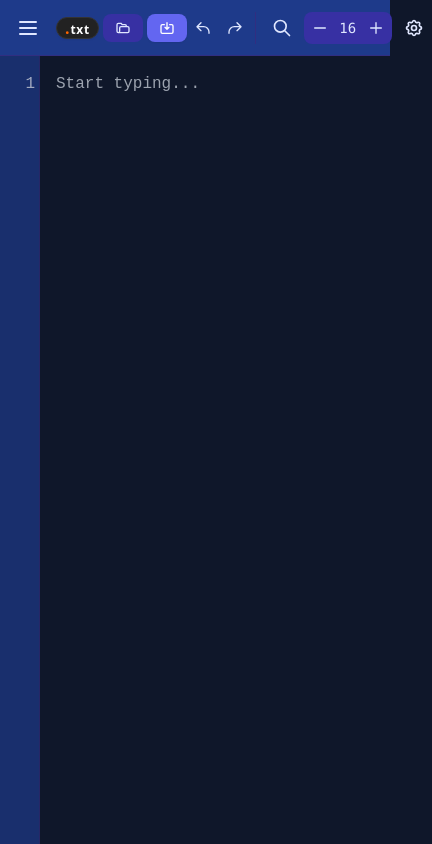
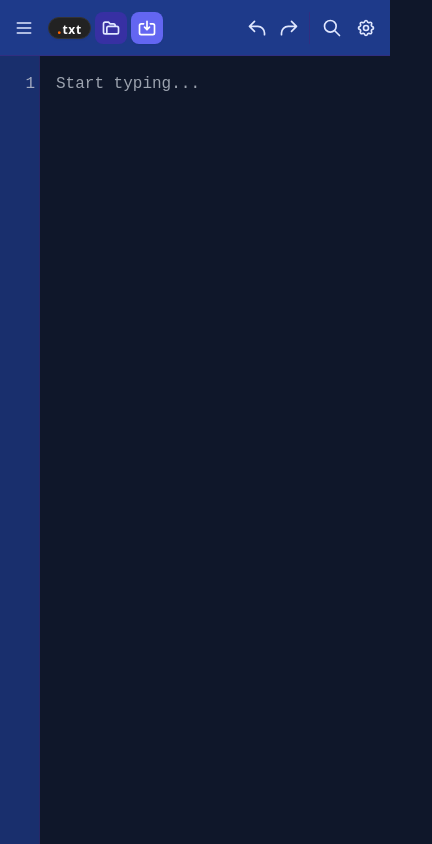
Before and after one commit to official-aryan-mishra/localpad, a plain HTML site: page index.html in a window 390 px wide. Shown: the whole page, 432 px wide, since content can reach past the window. Drawn offline with nearby package versions, Linux system fonts and the light colour scheme.

Commit message:
Refactor header and button styles for responsiveness
Updated header and button styles for better responsiveness and usability. Adjusted font size controls and improved layout for mobile view.

```diff
--- a/index.html
+++ b/index.html
@@ -207,11 +207,11 @@
 <body class="bg-theme_bg text-theme_text h-screen w-screen flex flex-col overflow-hidden transition-colors duration-200 font-sans">
 
     <!-- Top Toolbar -->
-    <header class="h-14 md:h-16 flex-shrink-0 border-b border-theme_border bg-theme_toolbar flex items-center justify-between px-2 md:px-4 z-20 transition-colors duration-200 relative">
+    <header class="h-14 md:h-16 flex-shrink-0 border-b border-theme_border bg-theme_toolbar flex items-center justify-between overflow-x-auto no-scrollbar px-2 md:px-4 z-20 transition-colors duration-200 relative w-full gap-1 md:gap-2">
 
-        <div class="flex items-center space-x-1 md:space-x-3">
-            <button onclick="app.toggleTabs()" class="p-2 rounded-lg hover:bg-theme_hover text-theme_text transition focus:outline-none">
-                <svg class="w-6 h-6" fill="none" stroke="currentColor" viewBox="0 0 24 24"><path stroke-linecap="round" stroke-linejoin="round" stroke-width="2" d="M4 6h16M4 12h16M4 18h16"></path></svg>
+        <div class="flex items-center space-x-1 md:space-x-3 flex-shrink-0">
+            <button onclick="app.toggleTabs()" class="p-1.5 md:p-2 rounded-lg hover:bg-theme_hover text-theme_text transition focus:outline-none">
+                <svg class="w-5 h-5 md:w-6 md:h-6" fill="none" stroke="currentColor" viewBox="0 0 24 24"><path stroke-linecap="round" stroke-linejoin="round" stroke-width="2" d="M4 6h16M4 12h16M4 18h16"></path></svg>
             </button>
 
             <!-- Logo & Pill -->
@@ -224,14 +224,14 @@
             </div>
 
             <!-- Open / Save Controls -->
-            <button onclick="app.handleFileOpenClick()" class="flex items-center space-x-1 px-3 py-1.5 md:py-2 bg-theme_hover hover:opacity-80 rounded-lg transition text-sm font-medium focus:outline-none">
-                <svg class="w-4 h-4 md:w-5 md:h-5" fill="none" stroke="currentColor" viewBox="0 0 24 24"><path stroke-linecap="round" stroke-linejoin="round" stroke-width="2" d="M5 19a2 2 0 01-2-2V7a2 2 0 012-2h4l2 2h4a2 2 0 012 2v1M5 19h14a2 2 0 002-2v-5a2 2 0 00-2-2H9a2 2 0 00-2 2v5a2 2 0 01-2 2z"></path></svg>
+            <button onclick="app.handleFileOpenClick()" class="flex items-center space-x-1 p-1.5 md:px-3 md:py-2 bg-theme_hover hover:opacity-80 rounded-lg transition text-sm font-medium focus:outline-none" title="Open (Ctrl+O)">
+                <svg class="w-5 h-5" fill="none" stroke="currentColor" viewBox="0 0 24 24"><path stroke-linecap="round" stroke-linejoin="round" stroke-width="2" d="M5 19a2 2 0 01-2-2V7a2 2 0 012-2h4l2 2h4a2 2 0 012 2v1M5 19h14a2 2 0 002-2v-5a2 2 0 00-2-2H9a2 2 0 00-2 2v5a2 2 0 01-2 2z"></path></svg>
                 <span class="hidden lg:inline">Open</span>
             </button>
             <input type="file" id="file-input" class="hidden" accept=".txt,.py,.sh,.js,.html,.json" onchange="app.handleFileFallback(event)">
 
-            <button onclick="app.saveFile()" class="flex items-center space-x-1 px-3 py-1.5 md:py-2 bg-primary hover:bg-primary_hover text-white rounded-lg transition text-sm font-medium shadow-sm focus:outline-none">
-                <svg class="w-4 h-4 md:w-5 md:h-5" fill="none" stroke="currentColor" viewBox="0 0 24 24"><path stroke-linecap="round" stroke-linejoin="round" stroke-width="2" d="M8 7H5a2 2 0 00-2 2v9a2 2 0 002 2h14a2 2 0 002-2V9a2 2 0 00-2-2h-3m-1 4l-3 3m0 0l-3-3m3 3V4"></path></svg>
+            <button onclick="app.saveFile()" class="flex items-center space-x-1 p-1.5 md:px-3 md:py-2 bg-primary hover:bg-primary_hover text-white rounded-lg transition text-sm font-medium shadow-sm focus:outline-none" title="Save (Ctrl+S)">
+                <svg class="w-5 h-5" fill="none" stroke="currentColor" viewBox="0 0 24 24"><path stroke-linecap="round" stroke-linejoin="round" stroke-width="2" d="M8 7H5a2 2 0 00-2 2v9a2 2 0 002 2h14a2 2 0 002-2V9a2 2 0 00-2-2h-3m-1 4l-3 3m0 0l-3-3m3 3V4"></path></svg>
                 <span class="hidden lg:inline">Save</span>
             </button>
         </div>
@@ -241,35 +241,24 @@
             <span id="active-file-display" class="text-sm font-semibold opacity-80 truncate text-theme_text">untitled.txt</span>
         </div>
 
-        <div class="flex items-center space-x-1 md:space-x-2">
+        <div class="flex items-center space-x-0.5 md:space-x-2 flex-shrink-0 ml-auto">
             <!-- Undo / Redo -->
-            <div class="flex items-center border-r border-theme_border pr-1 md:pr-2 mr-1 md:mr-2">
-                <button onclick="app.undo()" class="p-2 hover:bg-theme_hover rounded-lg transition focus:outline-none" title="Undo (Ctrl+Z)">
-                    <svg class="w-4 h-4 md:w-5 md:h-5" fill="none" stroke="currentColor" viewBox="0 0 24 24"><path stroke-linecap="round" stroke-linejoin="round" stroke-width="2" d="M3 10h10a8 8 0 018 8v2M3 10l6 6m-6-6l6-6"></path></svg>
+            <div class="flex items-center border-r border-theme_border pr-1 mr-1 md:pr-2 md:mr-2">
+                <button onclick="app.undo()" class="p-1.5 hover:bg-theme_hover rounded-lg transition focus:outline-none" title="Undo (Ctrl+Z)">
+                    <svg class="w-5 h-5" fill="none" stroke="currentColor" viewBox="0 0 24 24"><path stroke-linecap="round" stroke-linejoin="round" stroke-width="2" d="M3 10h10a8 8 0 018 8v2M3 10l6 6m-6-6l6-6"></path></svg>
                 </button>
-                <button onclick="app.redo()" class="p-2 hover:bg-theme_hover rounded-lg transition focus:outline-none" title="Redo (Ctrl+Y)">
-                    <svg class="w-4 h-4 md:w-5 md:h-5" fill="none" stroke="currentColor" viewBox="0 0 24 24"><path stroke-linecap="round" stroke-linejoin="round" stroke-width="2" d="M21 10h-10a8 8 0 00-8 8v2M21 10l-6 6m6-6l-6-6"></path></svg>
+                <button onclick="app.redo()" class="p-1.5 hover:bg-theme_hover rounded-lg transition focus:outline-none" title="Redo (Ctrl+Y)">
+                    <svg class="w-5 h-5" fill="none" stroke="currentColor" viewBox="0 0 24 24"><path stroke-linecap="round" stroke-linejoin="round" stroke-width="2" d="M21 10h-10a8 8 0 00-8 8v2M21 10l-6 6m6-6l-6-6"></path></svg>
                 </button>
             </div>
 
             <!-- Find & Replace Button -->
-            <button onclick="app.toggleFindReplace()" class="p-2 hover:bg-theme_hover rounded-lg transition focus:outline-none" title="Find and Replace">
-                <svg class="w-5 h-5 md:w-6 md:h-6" fill="none" stroke="currentColor" viewBox="0 0 24 24"><path stroke-linecap="round" stroke-linejoin="round" stroke-width="2" d="M21 21l-6-6m2-5a7 7 0 11-14 0 7 7 0 0114 0z"></path></svg>
+            <button onclick="app.toggleFindReplace()" class="p-1.5 hover:bg-theme_hover rounded-lg transition focus:outline-none" title="Find and Replace">
+                <svg class="w-5 h-5" fill="none" stroke="currentColor" viewBox="0 0 24 24"><path stroke-linecap="round" stroke-linejoin="round" stroke-width="2" d="M21 21l-6-6m2-5a7 7 0 11-14 0 7 7 0 0114 0z"></path></svg>
             </button>
 
-            <!-- Font Size Controls -->
-            <div class="flex items-center space-x-1 bg-theme_hover p-1 rounded-lg">
-                <button onclick="app.changeFontSize(-2)" class="p-1 hover:bg-theme_bg rounded transition focus:outline-none" title="Decrease Font">
-                    <svg class="w-4 h-4" fill="none" stroke="currentColor" viewBox="0 0 24 24"><path stroke-linecap="round" stroke-linejoin="round" stroke-width="2" d="M20 12H4"></path></svg>
-                </button>
-                <span id="font-size-display" class="text-sm font-mono font-medium w-6 text-center">16</span>
-                <button onclick="app.changeFontSize(2)" class="p-1 hover:bg-theme_bg rounded transition focus:outline-none" title="Increase Font">
-                    <svg class="w-4 h-4" fill="none" stroke="currentColor" viewBox="0 0 24 24"><path stroke-linecap="round" stroke-linejoin="round" stroke-width="2" d="M12 4v16m8-8H4"></path></svg>
-                </button>
-            </div>
-
             <!-- Settings Button -->
-            <button onclick="app.toggleSettings()" class="p-2 hover:bg-theme_hover rounded-lg transition focus:outline-none" title="Settings">
+            <button onclick="app.toggleSettings()" class="p-1.5 hover:bg-theme_hover rounded-lg transition focus:outline-none" title="Settings">
                 <svg class="w-5 h-5 md:w-6 md:h-6" fill="none" stroke="currentColor" viewBox="0 0 24 24"><path stroke-linecap="round" stroke-linejoin="round" stroke-width="2" d="M10.325 4.317c.426-1.756 2.924-1.756 3.35 0a1.724 1.724 0 002.573 1.066c1.543-.94 3.31.826 2.37 2.37a1.724 1.724 0 001.065 2.572c1.756.426 1.756 2.924 0 3.35a1.724 1.724 0 00-1.066 2.573c.94 1.543-.826 3.31-2.37 2.37a1.724 1.724 0 00-2.572 1.065c-.426 1.756-2.924 1.756-3.35 0a1.724 1.724 0 00-2.573-1.066c-1.543.94-3.31-.826-2.37-2.37a1.724 1.724 0 00-1.065-2.572c-1.756-.426-1.756-2.924 0-3.35a1.724 1.724 0 001.066-2.573c-.94-1.543.826-3.31 2.37-2.37.996.608 2.296.07 2.572-1.065z"></path><path stroke-linecap="round" stroke-linejoin="round" stroke-width="2" d="M15 12a3 3 0 11-6 0 3 3 0 016 0z"></path></svg>
             </button>
         </div>
@@ -291,7 +280,14 @@
         ">
             <!-- Mobile Header for Drawer -->
             <div class="p-4 flex items-center justify-between border-b border-theme_border md:hidden sticky top-0 bg-theme_toolbar z-10 flex-shrink-0">
-                <h2 class="font-semibold text-lg">Open Files</h2>
+                <!-- Replaced "Open Files" with Logo -->
+                <div class="flex items-center">
+                    <h1 class="text-lg font-bold tracking-wide">LocalPad</h1>
+                    <div class="flex items-baseline bg-[#222222] px-2 py-0.5 rounded-full ml-2 shadow-sm border border-[#333333]">
+                        <span class="text-[#ff6600] font-black text-base leading-none">.</span>
+                        <span class="text-white font-bold text-xs leading-none tracking-wider ml-[1px]">txt</span>
+                    </div>
+                </div>
                 <button onclick="app.toggleTabs()" class="p-2 hover:bg-theme_hover rounded-full focus:outline-none">
                     <svg class="w-5 h-5" fill="none" stroke="currentColor" viewBox="0 0 24 24"><path stroke-linecap="round" stroke-linejoin="round" stroke-width="2" d="M6 18L18 6M6 6l12 12"></path></svg>
                 </button>
@@ -379,6 +375,20 @@
                         <div class="absolute w-4 h-4 bg-white rounded-full shadow inset-y-1 left-1 transition-transform duration-200 toggle-dot"></div>
                     </div>
                 </label>
+
+                <!-- Font Size Moved to Settings -->
+                <div class="flex items-center justify-between">
+                    <span class="font-medium text-theme_text">Font Size</span>
+                    <div class="flex items-center bg-theme_input border border-theme_border p-1 rounded-lg">
+                        <button onclick="app.changeFontSize(-2)" class="p-1 hover:bg-theme_hover rounded transition focus:outline-none" title="Decrease Font">
+                            <svg class="w-4 h-4" fill="none" stroke="currentColor" viewBox="0 0 24 24"><path stroke-linecap="round" stroke-linejoin="round" stroke-width="2" d="M20 12H4"></path></svg>
+                        </button>
+                        <span id="font-size-display" class="text-sm font-mono font-medium w-8 text-center">16</span>
+                        <button onclick="app.changeFontSize(2)" class="p-1 hover:bg-theme_hover rounded transition focus:outline-none" title="Increase Font">
+                            <svg class="w-4 h-4" fill="none" stroke="currentColor" viewBox="0 0 24 24"><path stroke-linecap="round" stroke-linejoin="round" stroke-width="2" d="M12 4v16m8-8H4"></path></svg>
+                        </button>
+                    </div>
+                </div>
 
                 <div class="flex flex-col space-y-2">
                     <label class="font-medium text-theme_text">Theme</label>
```
